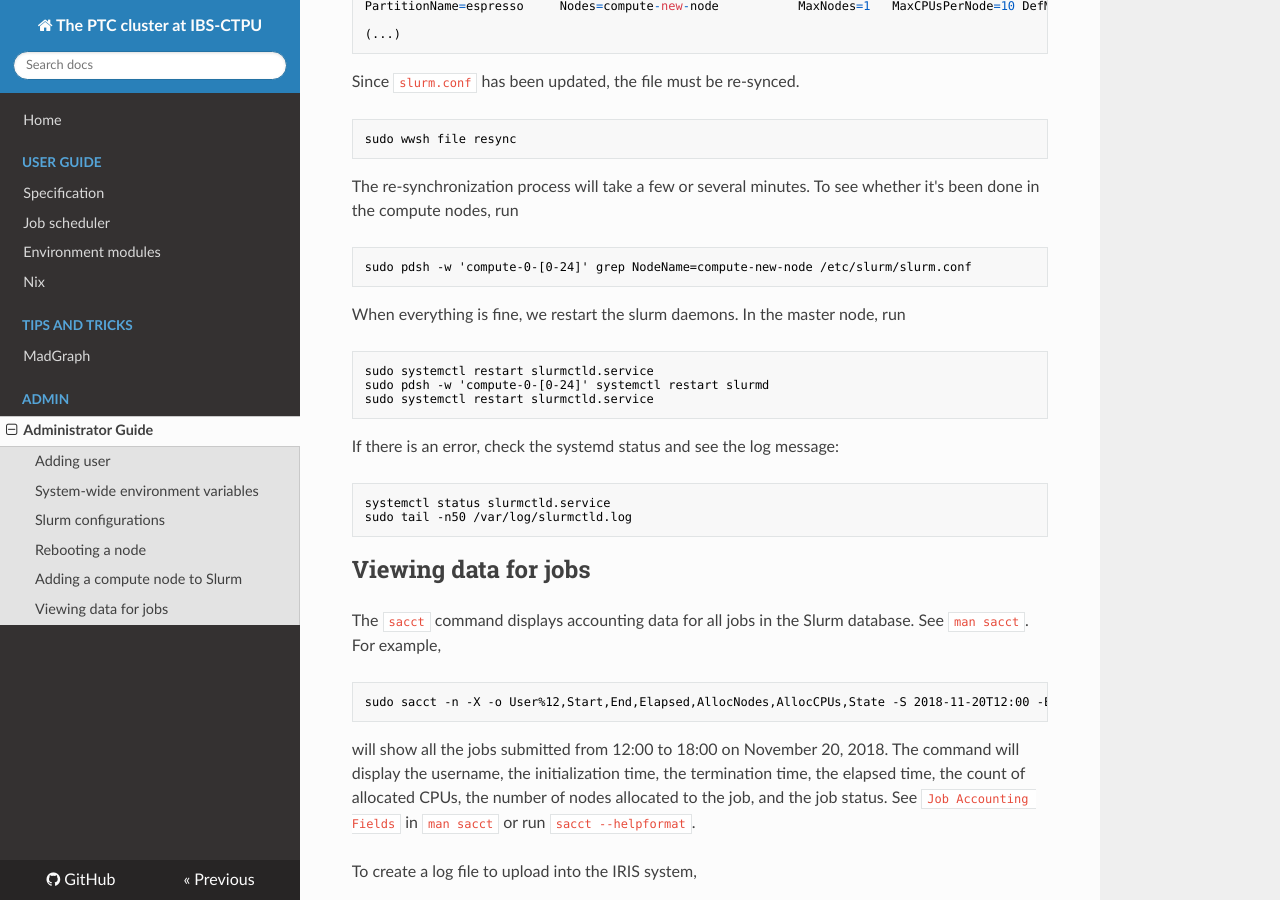
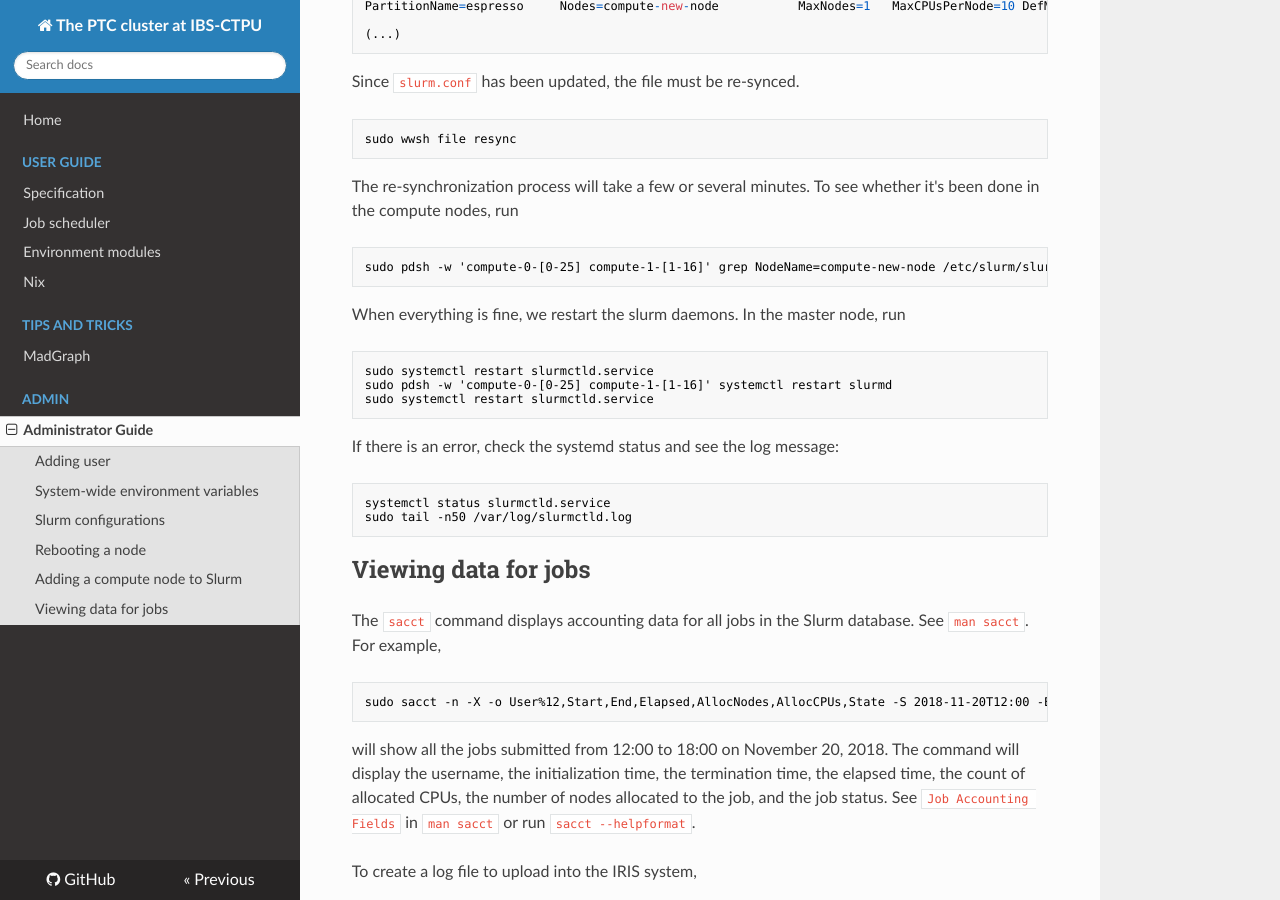
Before and after one commit to cbpark/ptc-cluster, an MkDocs documentation site: the page built from docs/admin/admin-guide.md, in a window 1280 px wide and 900 px high, scrolled down 3266 px. Built offline with MkDocs 1.6.1, drawn with Linux system fonts in a browser that asks for light colours; nearby versions of some CDN libraries; old or Windows-style settings are respelled for this version of MkDocs; some of the changed text lies outside the part shown.

Commit message:
Modify pdsh commands

````diff
--- a/docs/admin/admin-guide.md
+++ b/docs/admin/admin-guide.md
@@ -34,13 +34,13 @@ sudo wwsh file resync
 The synchronization might take several minutes. To check the status, run
 
 ``` no-highlight
-sudo pdsh -w 'compute-0-[0-24]' grep alice /etc/passwd
+sudo pdsh -w 'compute-0-[0-25] compute-1-[1-16]' grep alice /etc/passwd
 ```
 
 A useful command to force the synchronization is
 
 ``` no-highlight
-sudo pdsh -w 'compute-0-[0-24]' 'rm /tmp/.wwgetfiles_timestamp; SLEEPTIME=1 /warewulf/bin/wwgetfiles'
+sudo pdsh -w 'compute-0-[0-25] compute-1-[1-16]' 'rm /tmp/.wwgetfiles_timestamp; SLEEPTIME=1 /warewulf/bin/wwgetfiles'
 ```
 
 ## System-wide environment variables
@@ -183,14 +183,14 @@ sudo wwsh file resync
 The re-synchronization process will take a few or several minutes. To see whether it's been done in the compute nodes, run
 
 ``` no-highlight
-sudo pdsh -w 'compute-0-[0-24]' grep NodeName=compute-new-node /etc/slurm/slurm.conf
+sudo pdsh -w 'compute-0-[0-25] compute-1-[1-16]' grep NodeName=compute-new-node /etc/slurm/slurm.conf
 ```
 
 When everything is fine, we restart the slurm daemons. In the master node, run
 
 ``` no-highlight
 sudo systemctl restart slurmctld.service
-sudo pdsh -w 'compute-0-[0-24]' systemctl restart slurmd
+sudo pdsh -w 'compute-0-[0-25] compute-1-[1-16]' systemctl restart slurmd
 sudo systemctl restart slurmctld.service
 ```
 
````
